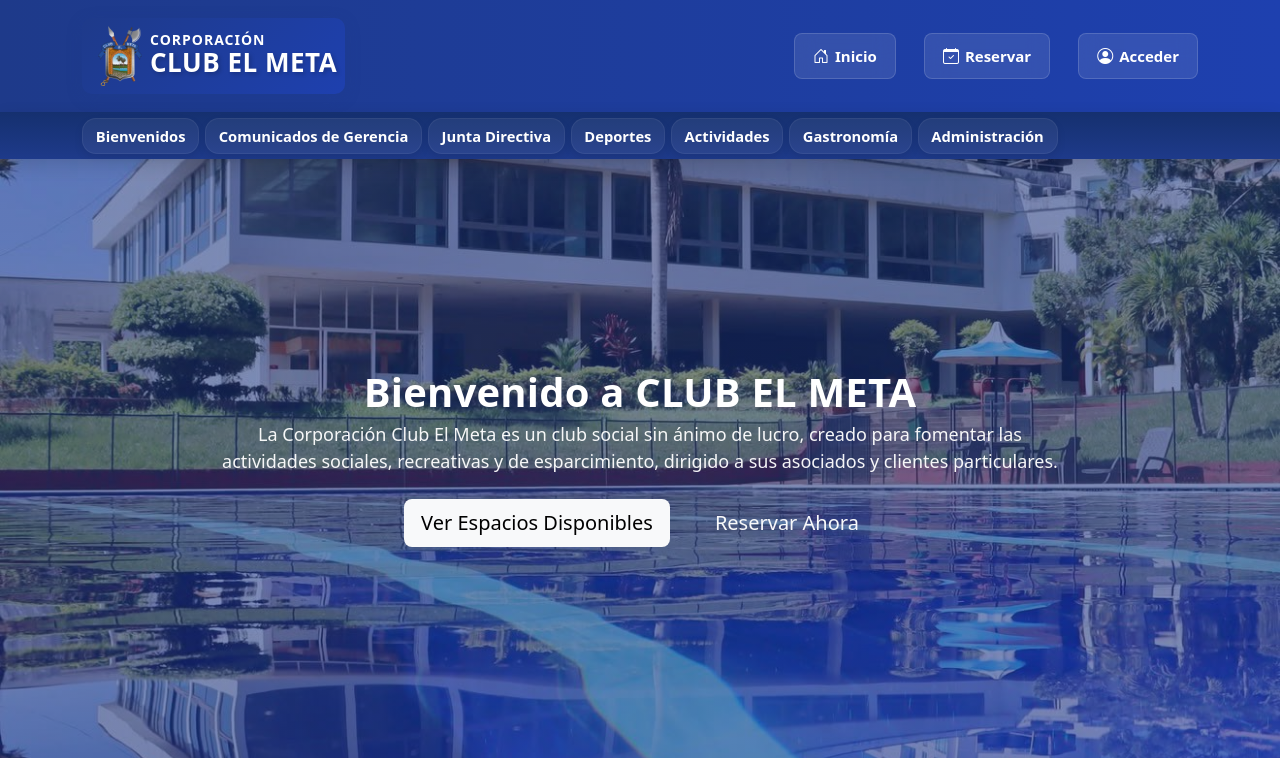
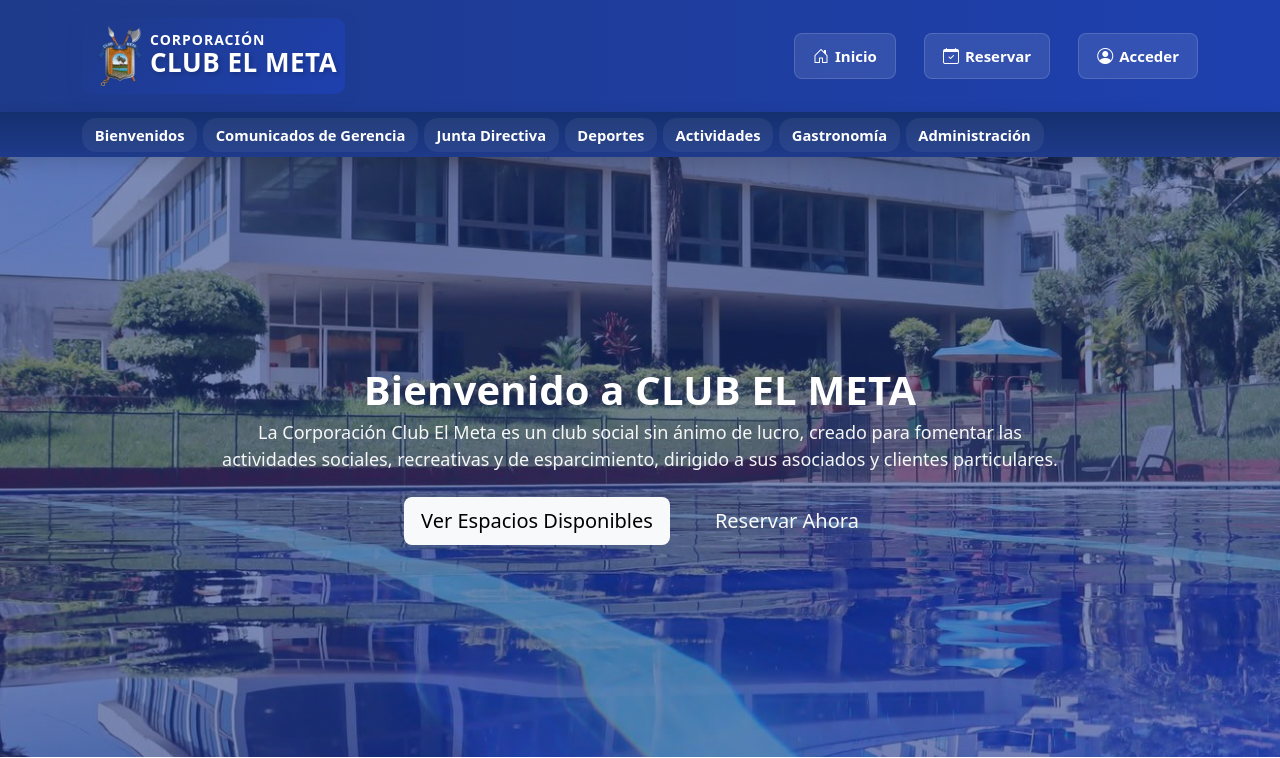
Before and after one commit to 444Pipe/clubmetaREPO, a Django app: page / in a window 1280 px wide. Shown: the top 758 px of the page. Run offline with Django 5.2, Linux system fonts and the light colour scheme; parts of the project's set-up code (start-up, migrations or seed data) failed here and were passed over.

Commit message:
UI: remove borders from index info bar pills

```diff
--- a/templates/index.html
+++ b/templates/index.html
@@ -48,13 +48,12 @@
   .index-info-bar .info-pills { gap: 0.25rem; display: flex; align-items: center; }
   .index-info-bar .pill { position: relative; margin: 0; }
   .index-info-bar .pill > a {
-    display: inline-block; padding: 0.38rem 0.8rem; background: rgba(255,255,255,0.06); color: #fff; border-radius: 14px; text-decoration: none; font-weight: 600; font-size: 0.92rem; border: 1px solid rgba(255,255,255,0.06);
-    box-shadow: 0 4px 10px rgba(0,0,0,0.08);
+    display: inline-block; padding: 0.38rem 0.8rem; background: rgba(255,255,255,0.06); color: #fff; border-radius: 14px; text-decoration: none; font-weight: 600; font-size: 0.92rem;
   }
   .index-info-bar .pill + .pill > a { margin-left: 0.1rem; }
   .index-info-bar .pill:hover > a, .index-info-bar .pill:focus-within > a { background: rgba(255,255,255,0.11); }
   .index-info-bar .info-dropdown {
-    display: none; position: absolute; top: calc(100% + 6px); left: 50%; transform: translateX(-50%); min-width: 220px; background: rgba(255,255,255,0.09); color: #07203a; padding: 0.65rem 0.35rem; border-radius: 12px; list-style: none; box-shadow: 0 18px 40px rgba(9,30,66,0.18);
+    display: none; position: absolute; top: calc(100% + 6px); left: 50%; transform: translateX(-50%); min-width: 220px; background: rgba(255,255,255,0.09); color: #07203a; padding: 0.65rem 0.35rem; border-radius: 12px; list-style: none;
   }
   .index-info-bar .info-dropdown li { text-align: center; padding: 0.18rem 0; }
   .index-info-bar .info-dropdown li a { color: #07203a; text-decoration: none; display: block; padding: 0.25rem 0.6rem; font-weight: 600; }
```
